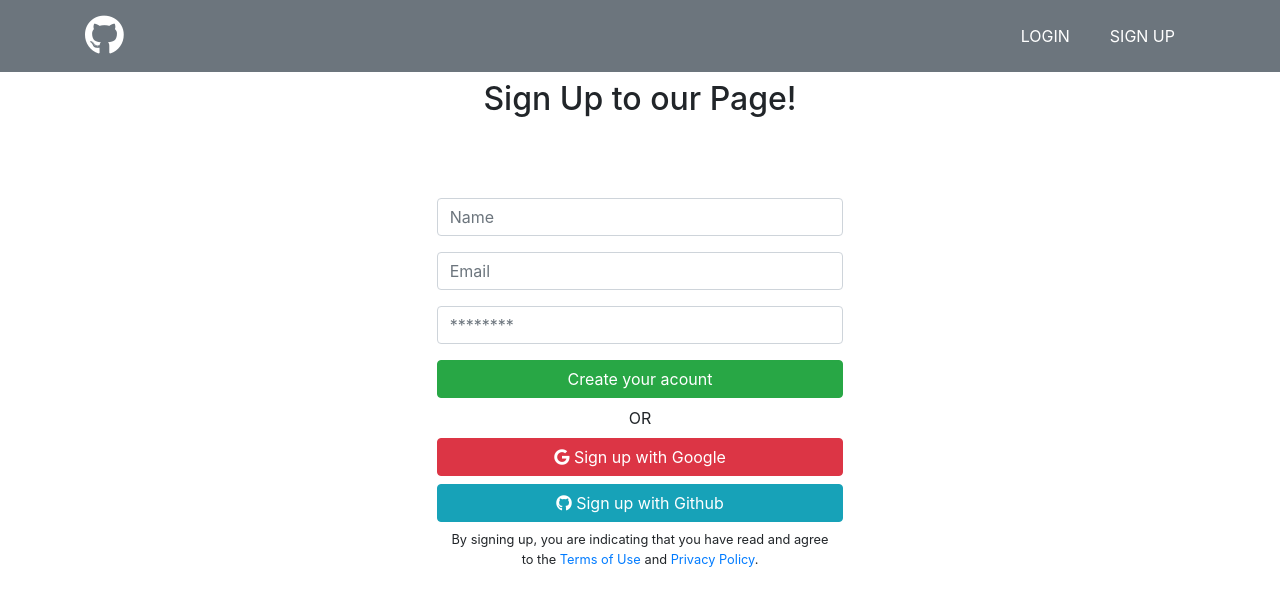
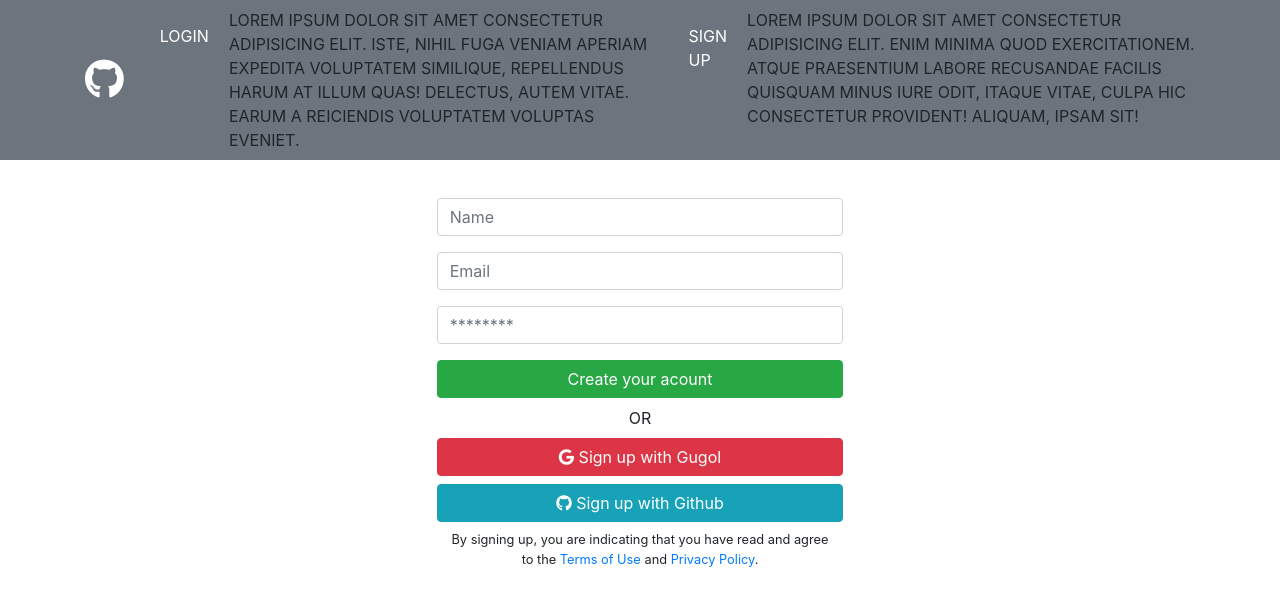
Before and after one commit to luischaavez/git-example, a plain HTML site: page signup.html in a window 1280 px wide. Drawn offline with nearby package versions, Linux system fonts and the light colour scheme.

Commit message:
Try to create a conflict

```diff
--- a/signup.html
+++ b/signup.html
@@ -27,11 +27,13 @@
                             Login
                         </a>
                     </li>
+                    Lorem ipsum dolor sit amet consectetur adipisicing elit. Iste, nihil fuga veniam aperiam expedita voluptatem similique, repellendus harum at illum quas! Delectus, autem vitae. Earum a reiciendis voluptatem voluptas eveniet.
                     <li class="nav-item mx-0 mx-lg-1">
                         <a class="nav-link py-3 px-0 px-lg-3 rounded no-underline" href="signup.html">
                             Sign Up
                         </a>
                     </li>
+                    Lorem ipsum dolor sit amet consectetur adipisicing elit. Enim minima quod exercitationem. Atque praesentium labore recusandae facilis quisquam minus iure odit, itaque vitae, culpa hic consectetur provident! Aliquam, ipsam sit!
                 </ul>
             </div>
         </div>
@@ -63,7 +65,7 @@
                     </div>
                     <button class="btn btn-block btn-danger">
                         <span class="fab fa-google"></span>
-                        Sign up with Google
+                        Sign up with Gugol
                     </button>
                     <button class="btn btn-block btn-info">
                         <span class="fab fa-github"></span>
```
